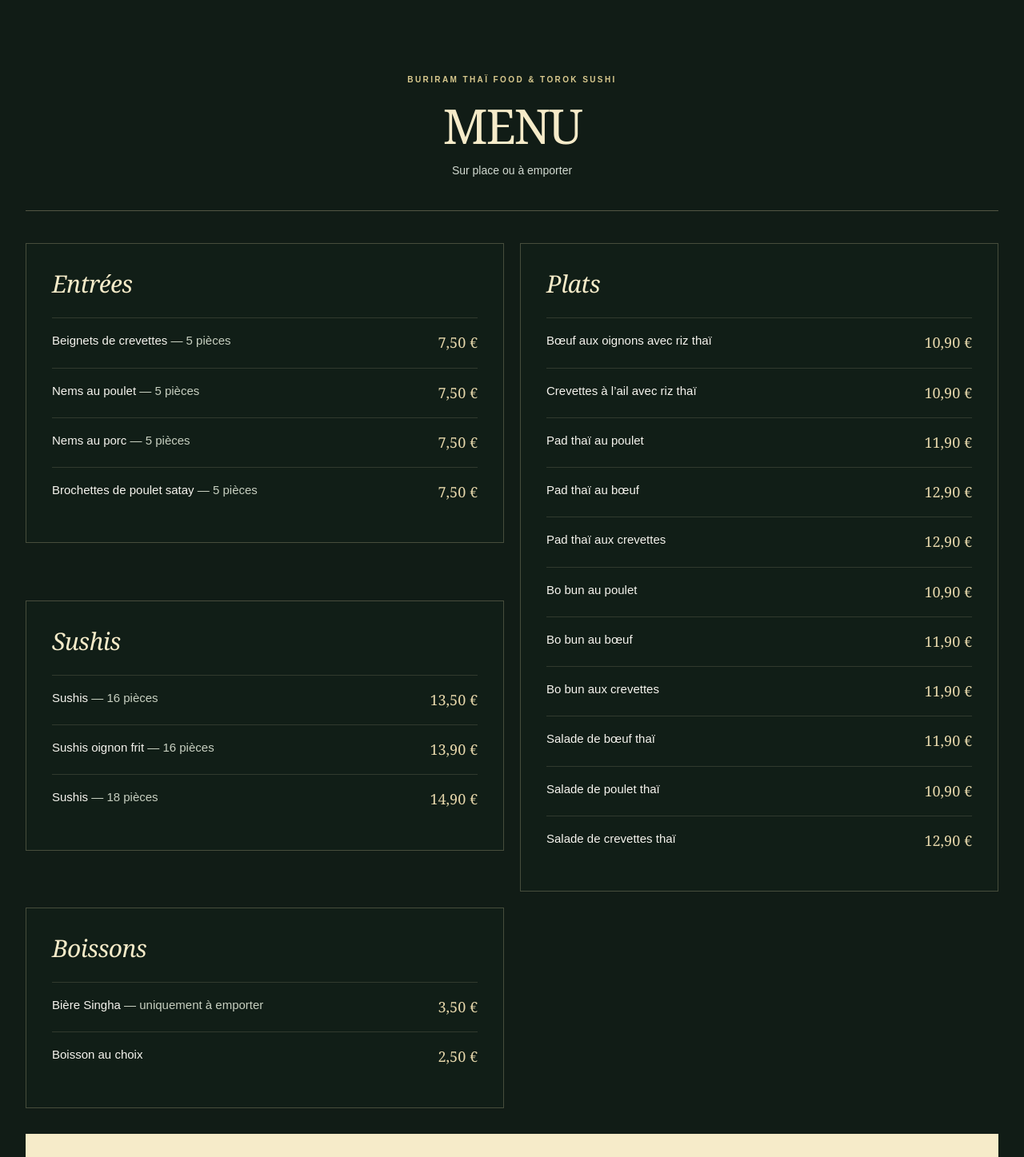
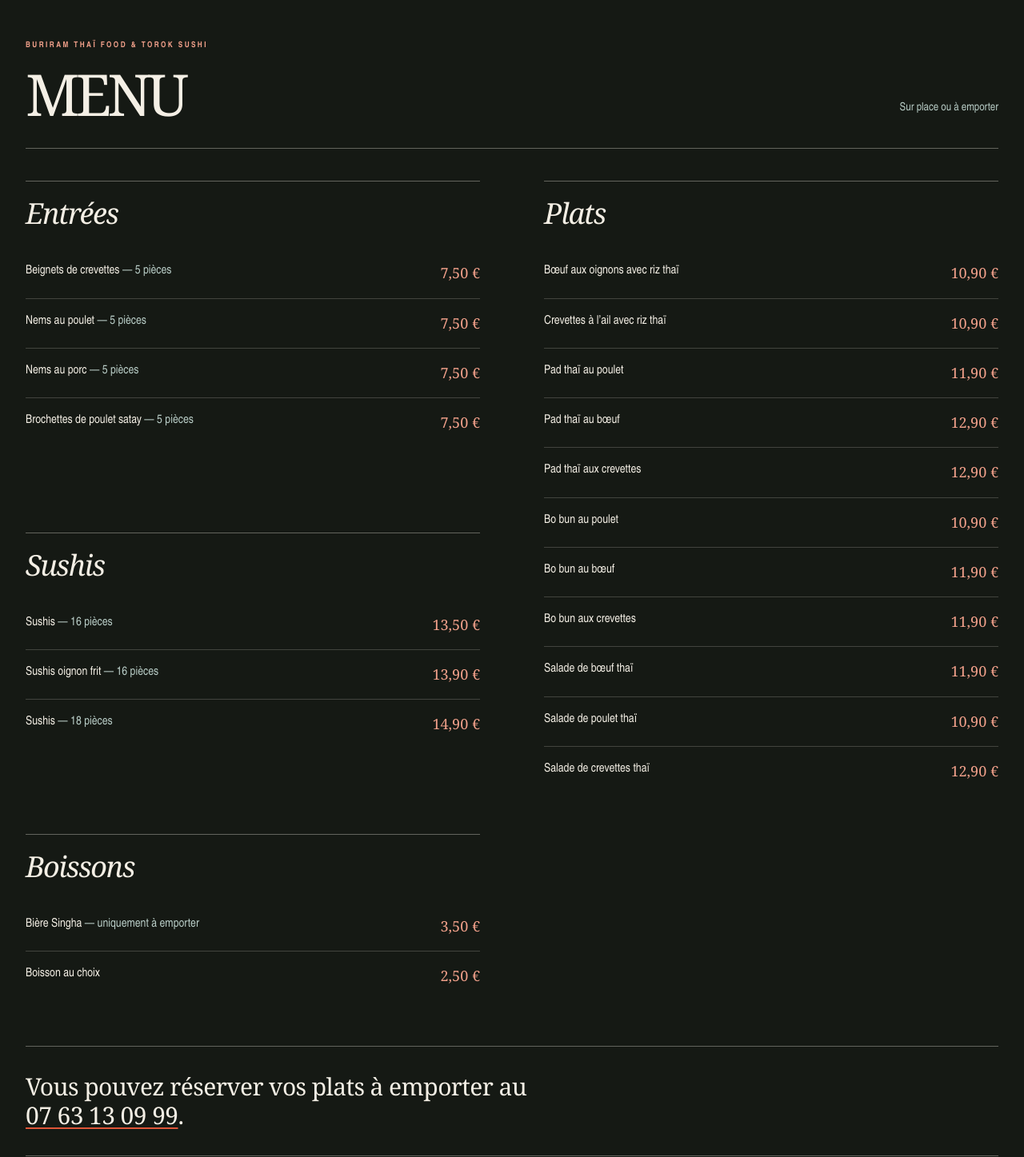
Before and after one commit to VigiES/buriram-thai-torok-sushi, a Next.js app: page / in a window 1280 px wide. Shown: the part 1640-3087 px from the top of the page at 80% size. Built offline with nearby package versions, Linux system fonts and the light colour scheme; no server answers.

Commit message:
Redesign Buriram - Five Flavors direction

```diff
--- a/app/components/restaurant-menu.tsx
+++ b/app/components/restaurant-menu.tsx
@@ -3,18 +3,18 @@
 import { motion } from "framer-motion";
 import { menuCategories, type MenuCategory } from "../menu-data";
 
-function MenuCategoryCard({ category }: { category: MenuCategory }) {
+function MenuCategoryList({ category }: { category: MenuCategory }) {
   return (
-    <article className="border border-[#e6d7ab]/25 bg-[#132019]/50 p-6 sm:p-8">
-      <h3 className="font-serif text-3xl italic tracking-[-0.02em] text-[#f6ebc9]">{category.title}</h3>
-      <ul className="mt-6 divide-y divide-[#e6d7ab]/15 border-t border-[#e6d7ab]/15">
+    <article className="border-t border-[#f4efe5]/35 pt-5">
+      <h3 className="font-serif text-4xl italic tracking-[-0.04em] text-[#f4efe5]">{category.title}</h3>
+      <ul className="mt-6 divide-y divide-[#f4efe5]/20">
         {category.items.map((item) => (
-          <li key={`${item.name}-${item.detail ?? ""}-${item.price}`} className="grid grid-cols-[minmax(0,1fr)_auto] gap-x-4 py-4">
-            <span className="min-w-0 text-sm leading-relaxed text-[#f6f4ee] sm:text-[15px]">
+          <li key={`${item.name}-${item.detail ?? ""}-${item.price}`} className="grid grid-cols-[minmax(0,1fr)_auto] gap-x-5 py-3.5 sm:py-4">
+            <span className="min-w-0 pr-2 text-sm leading-relaxed text-[#f4efe5] sm:text-[15px]">
               {item.name}
-              {item.detail && <span className="text-[#c8d0c1]"> <span aria-hidden="true">—</span> {item.detail}</span>}
+              {item.detail && <span className="text-[#b9cdc7]"> <span aria-hidden="true">—</span> {item.detail}</span>}
             </span>
-            <span className="self-start whitespace-nowrap font-serif text-lg leading-relaxed text-[#e6d7ab]">{item.price}</span>
+            <span className="self-start whitespace-nowrap font-serif text-lg leading-relaxed text-[#f2a18b]">{item.price}</span>
           </li>
         ))}
       </ul>
@@ -24,20 +24,22 @@ function MenuCategoryCard({ category }: { category: MenuCategory }) {
 
 export function RestaurantMenu() {
   return (
-    <section id="menu" aria-labelledby="menu-title" className="bg-[#111c16] px-5 py-24 text-[#f8f7f2] lg:px-8 lg:py-32">
+    <section id="menu" aria-labelledby="menu-title" className="bg-[#151914] px-5 py-20 text-[#f4efe5] lg:px-8 lg:py-28">
       <div className="mx-auto max-w-7xl">
         <motion.header
           initial={{ opacity: 0, y: 20 }}
           whileInView={{ opacity: 1, y: 0 }}
           viewport={{ once: true, amount: 0.3 }}
-          className="border-b border-[#e6d7ab]/30 pb-10 text-center"
+          className="grid gap-4 border-b border-[#f4efe5]/35 pb-8 sm:grid-cols-[1fr_auto] sm:items-end sm:gap-8 sm:text-left"
         >
-          <p className="text-[10px] font-bold uppercase tracking-[0.24em] text-[#d9c98e]">Buriram Thaï Food & Torok Sushi</p>
-          <h2 id="menu-title" className="mt-5 font-serif text-5xl tracking-[-0.04em] text-[#f6ebc9] sm:text-6xl">MENU</h2>
-          <p className="mt-4 text-sm text-[#d2dad1]">Sur place ou à emporter</p>
+          <div>
+            <p className="text-[10px] font-bold uppercase tracking-[0.24em] text-[#f2a18b]">Buriram Thaï Food & Torok Sushi</p>
+            <h2 id="menu-title" className="mt-4 font-serif text-6xl tracking-[-0.07em] text-[#f4efe5] sm:text-7xl">MENU</h2>
+          </div>
+          <p className="text-sm text-[#b9cdc7] sm:pb-2">Sur place ou à emporter</p>
         </motion.header>
 
-        <div className="mt-10 grid gap-4 md:grid-cols-2 md:gap-5">
+        <div className="mt-10 grid gap-x-14 gap-y-12 md:grid-cols-2 lg:gap-x-20">
           {menuCategories.map((category, index) => (
             <motion.div
               key={category.title}
@@ -47,15 +49,15 @@ export function RestaurantMenu() {
               transition={{ delay: index * 0.05 }}
               className={index === 1 ? "md:row-span-2" : undefined}
             >
-              <MenuCategoryCard category={category} />
+              <MenuCategoryList category={category} />
             </motion.div>
           ))}
         </div>
 
-        <aside className="mt-8 border border-[#e6d7ab]/35 bg-[#f6ebc9] px-6 py-6 text-center text-[#17231c] sm:px-10">
-          <p className="font-serif text-xl leading-relaxed sm:text-2xl">
+        <aside className="mt-14 border-y border-[#f4efe5]/35 py-7 text-[#f4efe5] sm:py-8">
+          <p className="max-w-3xl font-serif text-2xl leading-relaxed tracking-[-0.02em] sm:text-3xl">
             Vous pouvez réserver vos plats à emporter au{" "}
-            <a href="tel:+33763130999" className="whitespace-nowrap underline decoration-[#9b4332] decoration-2 underline-offset-4 transition hover:text-[#9b4332] focus-visible:outline focus-visible:outline-2 focus-visible:outline-offset-4 focus-visible:outline-[#17231c]">
+            <a href="tel:+33763130999" className="whitespace-nowrap underline decoration-[#df5639] decoration-2 underline-offset-4 transition hover:text-[#f2a18b] focus-visible:outline focus-visible:outline-2 focus-visible:outline-offset-4 focus-visible:outline-[#f4efe5]">
               07 63 13 09 99
             </a>.
           </p>
--- a/app/globals.css
+++ b/app/globals.css
@@ -3,10 +3,10 @@
 @tailwind utilities;
 
 html { scroll-behavior: smooth; }
-body { margin: 0; background: #f9f8f4; }
+body { margin: 0; background: #f4efe5; }
 * { box-sizing: border-box; }
-::selection { background: #cbd9c4; color: #17231c; }
-.eyebrow { font-size: 10px; line-height: 1; font-weight: 700; letter-spacing: .2em; text-transform: uppercase; color: #6a796d; }
-.contact-label { font-size: 10px; font-weight: 700; letter-spacing: .16em; text-transform: uppercase; color: #6a796d; }
-.map-grid { background-image: linear-gradient(#b5bdae 1px, transparent 1px), linear-gradient(90deg, #b5bdae 1px, transparent 1px), linear-gradient(45deg, transparent 47%, #a6b299 48%, #a6b299 52%, transparent 53%); background-size: 52px 52px, 52px 52px, 125px 125px; }
+::selection { background: #df5639; color: #f4efe5; }
+.eyebrow { font-size: 10px; line-height: 1; font-weight: 700; letter-spacing: .22em; text-transform: uppercase; color: #315e57; }
+.contact-label { font-size: 10px; font-weight: 700; letter-spacing: .18em; text-transform: uppercase; color: #315e57; }
+.editorial-rule { border-color: rgba(21, 25, 20, .22); }
 @media (prefers-reduced-motion: reduce) { *, *::before, *::after { animation-duration: .01ms !important; animation-iteration-count: 1 !important; scroll-behavior: auto !important; transition-duration: .01ms !important; } }
--- a/tailwind.config.ts
+++ b/tailwind.config.ts
@@ -2,7 +2,14 @@ import type { Config } from "tailwindcss";
 
 const config: Config = {
   content: ["./app/**/*.{js,ts,jsx,tsx,mdx}"],
-  theme: { extend: { fontFamily: { sans: ["Arial", "Helvetica", "sans-serif"], serif: ["Georgia", "serif"] } } },
+  theme: {
+    extend: {
+      fontFamily: {
+        sans: ["Arial Narrow", "Helvetica Neue", "Arial", "sans-serif"],
+        serif: ["Georgia", "Times New Roman", "serif"],
+      },
+    },
+  },
   plugins: [],
 };
 export default config;
```
